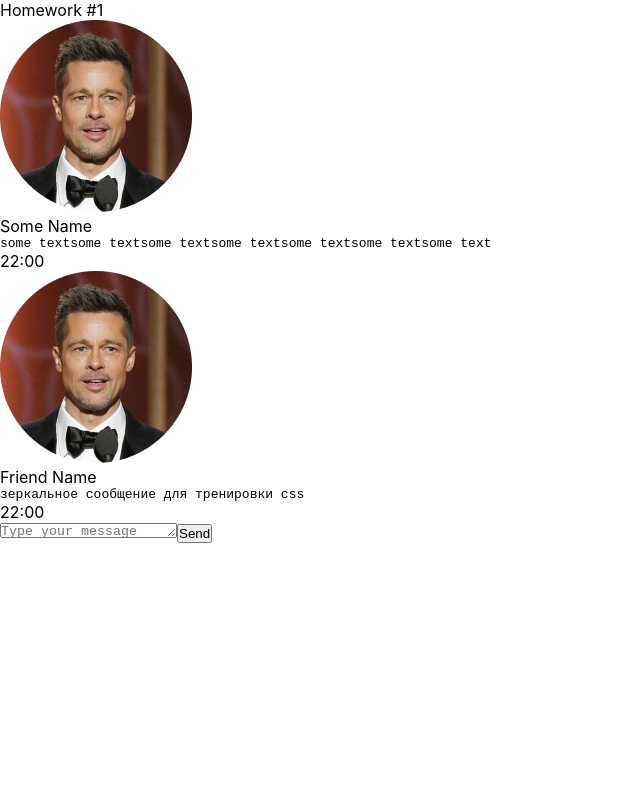
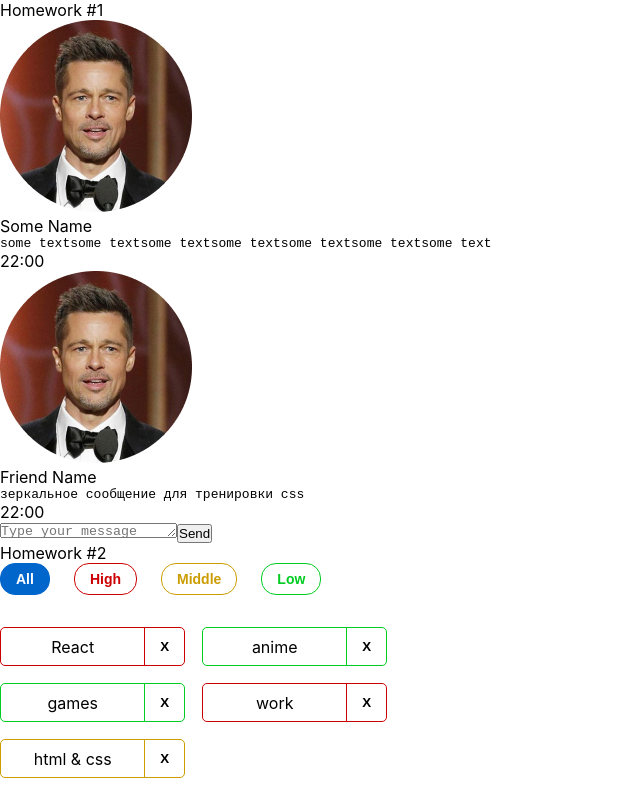
Before and after one commit to MaratMN/hws2, a React (Create React App) app: page / in a window 1280 px wide. Shown: the whole page, without its empty margins (0-640 px from the left). Built offline with nearby package versions, Linux system fonts and the light colour scheme.

Commit message:
try to complete HW2

```diff
--- a/src/s1-main/App.tsx
+++ b/src/s1-main/App.tsx
@@ -1,13 +1,14 @@
 import React from 'react'
 import s from './App.module.css'
 import HW1 from '../s2-homeworks/hw01/HW1'
+import HW2 from "../s2-homeworks/hw02/HW2";
 
 function App() {
     return (
         <div className={s.App}>
             <HW1/>
             {/*раскомментировать по ходу выполнения*/}
-            {/*<HW2/>*/}
+            <HW2/>
             {/*<HW3/>*/}
             {/*<HW4/>*/}
 
--- a/src/s2-homeworks/hw02/HW2.tsx
+++ b/src/s2-homeworks/hw02/HW2.tsx
@@ -1,6 +1,7 @@
 import React, {useState} from 'react'
 import Affairs from './affairs/Affairs'
 import s2 from '../../s1-main/App.module.css'
+import Affair from "./affairs/affair/Affair";
 
 /*
 * 1 - описать типы AffairPriorityType, AffairType
@@ -17,16 +18,16 @@ import s2 from '../../s1-main/App.module.css'
 * */
 
 // types
-export type AffairPriorityType = any // need to fix any
+export type AffairPriorityType = 'low'| 'middle'| 'high' // need to fix any
 export type AffairType = {
-    _id: any // need to fix any
-    name: any // need to fix any
+    _id: number // need to fix any
+    name: string // need to fix any
     priority: AffairPriorityType
 }
 export type FilterType = 'all' | AffairPriorityType
 
 // constants
-const defaultAffairs: any = [ // need to fix any
+const defaultAffairs: AffairType[] = [ // need to fix any
     {_id: 1, name: 'React', priority: 'high'}, // студенты могут изменить содержимое name и количество элементов в массиве, ...priority не менять!
     {_id: 2, name: 'anime', priority: 'low'},
     {_id: 3, name: 'games', priority: 'low'},
@@ -35,23 +36,30 @@ const defaultAffairs: any = [ // need to fix any
 ]
 
 // pure helper functions
-export const filterAffairs = (affairs: any, filter: any): any => { // need to fix any
-
-
-    return affairs // need to fix
+export const filterAffairs = (affairs: AffairType[], filter: FilterType): AffairType[] => { // need to fix any
+    switch (filter) {
+        case "low":
+            return affairs.filter(a => a.priority === 'low')
+        case "middle":
+            return affairs.filter(a => a.priority === 'middle')
+        case "high":
+            return affairs.filter(a => a.priority === 'high')
+        default:
+            return affairs // need to fix
+    }
 }
-export const deleteAffair = (affairs: any, _id: any): any => { // need to fix any
-
+export const deleteAffair = (affairs: AffairType[], _id: AffairType["_id"]): AffairType[] => { // need to fix any
+    affairs.filter(a => a._id !== _id)
     return affairs // need to fix
 }
 
 function HW2() {
-    const [affairs, setAffairs] = useState<any>(defaultAffairs) // need to fix any
+    const [affairs, setAffairs] = useState<AffairType[]>(defaultAffairs) // need to fix any
     const [filter, setFilter] = useState<FilterType>('all')
 
     const filteredAffairs = filterAffairs(affairs, filter)
-    const deleteAffairCallback = (_id: any) => { // need to fix any
-        // need to fix
+    const deleteAffairCallback = (_id: AffairType["_id"]) => { // need to fix any
+        setAffairs(deleteAffair(defaultAffairs, _id))// need to fix
     }
 
     return (
--- a/src/s2-homeworks/hw02/affairs/Affairs.tsx
+++ b/src/s2-homeworks/hw02/affairs/Affairs.tsx
@@ -4,24 +4,27 @@ import {AffairType, FilterType} from '../HW2'
 import s from './Affairs.module.css'
 
 type AffairsPropsType = {
-    data: any // need to fix any
-    setFilter: any
-    deleteAffairCallback: any
+    data: AffairType[]// need to fix any
+    setFilter: (filter: FilterType) => void
+    deleteAffairCallback: (id: AffairType["_id"])=> void
     filter: FilterType
 }
 
 function Affairs(props: AffairsPropsType) {
-    const setAll = () => {
+    const setAll = () => {props.setFilter("all")
         // need to fix
     }
     const setHigh = () => {
+        props.setFilter("high")
         // need to fix
     }
     const setMiddle = () => {
         // need to fix
+        props.setFilter("middle")
     }
     const setLow = () => {
         // need to fix
+        props.setFilter("low")
     }
 
     const cnAll = s.button + ' ' + s.all + (props.filter === 'all' ? ' ' + s.active : '')
--- a/src/s2-homeworks/hw02/affairs/affair/Affair.tsx
+++ b/src/s2-homeworks/hw02/affairs/affair/Affair.tsx
@@ -2,15 +2,16 @@ import React from 'react'
 import { AffairType } from '../../HW2'
 import s from './Affair.module.css'
 import s2 from '../Affairs.module.css'
+import affair from "./Affair";
 
 type AffairPropsType = {
     // key не нужно типизировать
     affair: AffairType
-    deleteAffairCallback: any // need to fix any
+    deleteAffairCallback: (id: AffairType["_id"])=> void// need to fix any
 }
 
 function Affair(props: AffairPropsType) {
-    const deleteCallback = () => {
+    const deleteCallback = () => {props.deleteAffairCallback(props.affair._id)
         // need to fix
     }
 
@@ -25,7 +26,7 @@ function Affair(props: AffairPropsType) {
         >
             <div id={'hw2-name-' + props.affair._id} className={nameClass}>
                 {/*создаёт студент*/}
-
+                {props.affair.name}
                 {/**/}
             </div>
             <div id={'hw2-priority-' + props.affair._id} hidden>
@@ -35,6 +36,7 @@ function Affair(props: AffairPropsType) {
             <button
                 id={'hw2-button-delete-' + props.affair._id}
                 className={buttonClass}
+                onClick={deleteCallback}
                 // need to fix
 
             >
```
